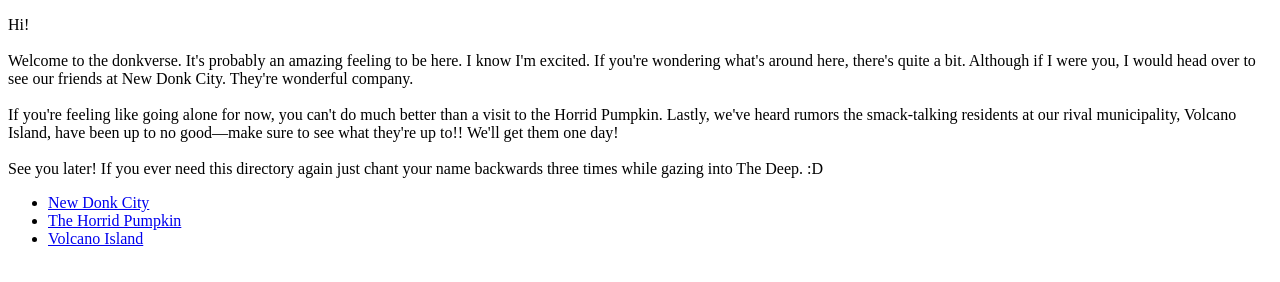
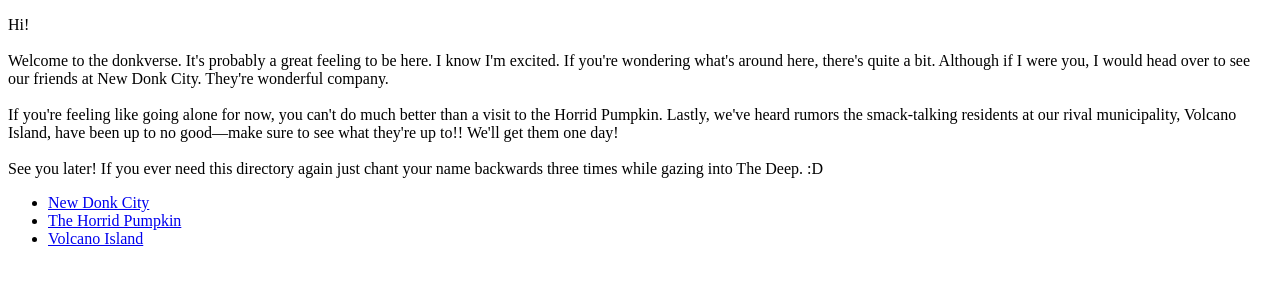
Before and after one commit to bscholl1/bscholl1.github.io, a plain HTML site: page index.html in a window 1280 px wide. Drawn offline with Linux system fonts and the light colour scheme.

Commit message:
Update index.html

```diff
--- a/index.html
+++ b/index.html
@@ -2,7 +2,7 @@
 <html>
 
   <body>
-    <p>Hi! <br> <br> Welcome to the donkverse. It's probably an amazing feeling to be here. I know I'm excited. If you're wondering what's
+    <p>Hi! <br> <br> Welcome to the donkverse. It's probably a great feeling to be here. I know I'm excited. If you're wondering what's
       around here, there's quite a bit. Although if I were you, I would head over to see our friends at New Donk City. They're
       wonderful company. <br> <br> If you're feeling like going alone for now, you can't do much better than a visit to the Horrid Pumpkin. Lastly, we've heard rumors
       the smack-talking residents at our rival municipality, Volcano Island, have been up to no good—make sure to see what they're up to!! We'll
```
